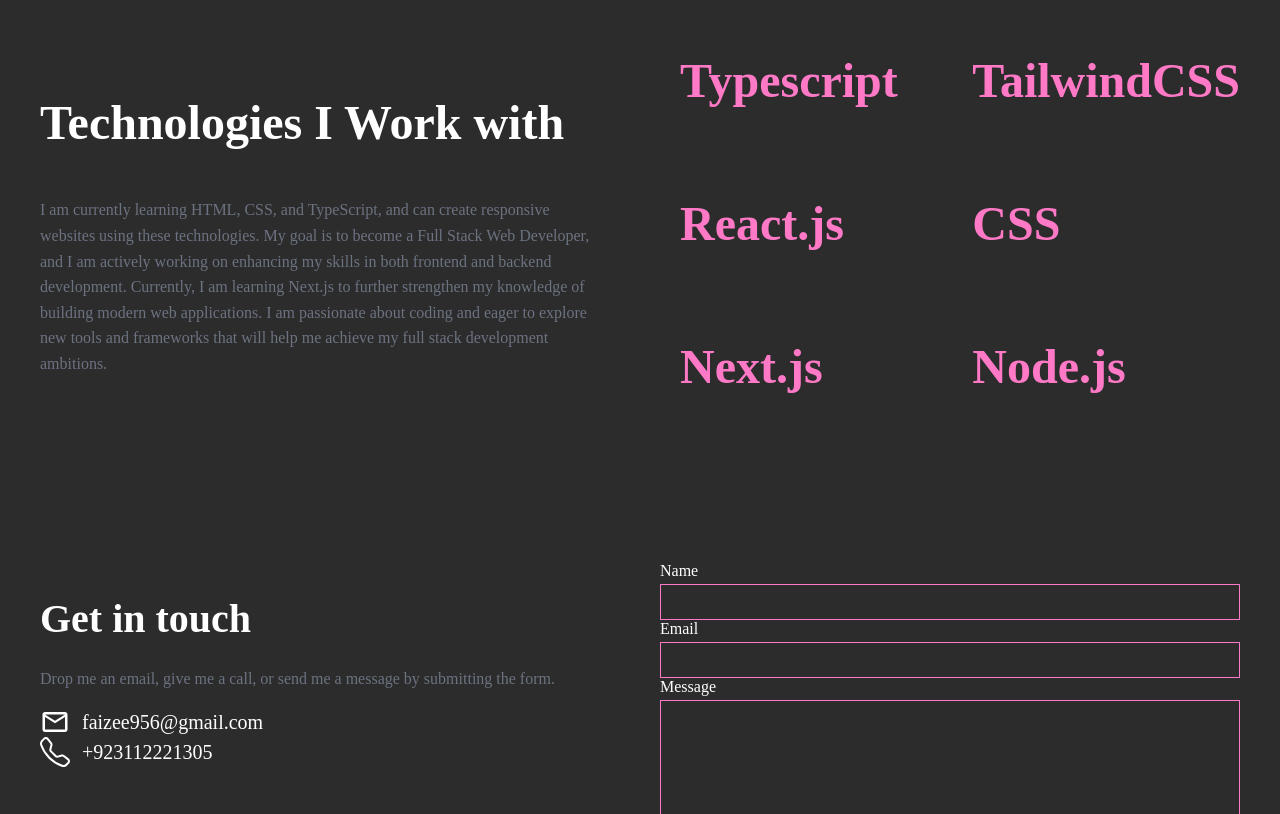
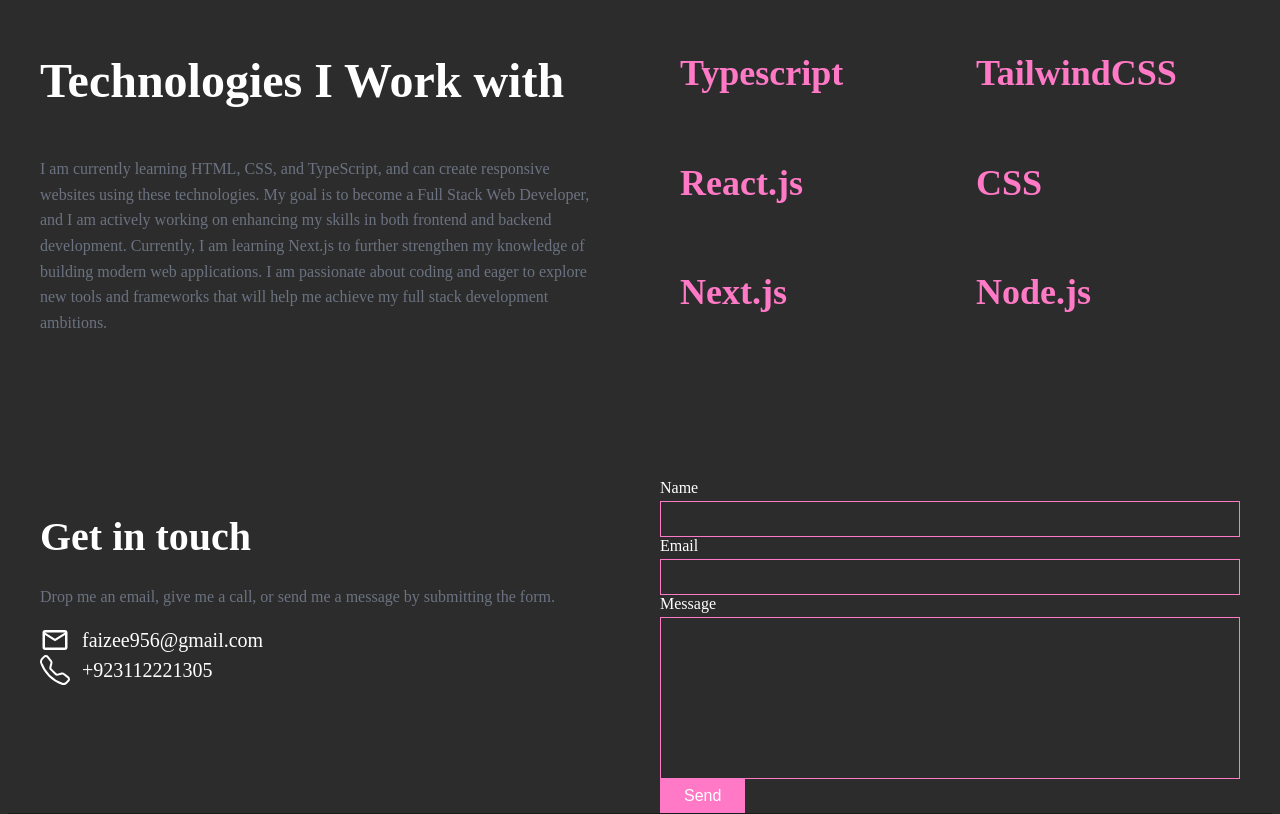
Before and after one commit to mrfaizee12/personal-portfolio, a Next.js app: page / in a window 1280 px wide. Shown: the part 2893-3707 px from the top of the page. Built offline with nearby package versions, Linux system fonts and the light colour scheme.

Commit message:
Updated font sizes and custom CSS styles for improved readability

```diff
--- a/src/app/globals.css
+++ b/src/app/globals.css
@@ -94,7 +94,7 @@
   }
 
   .typewriter-text {
-    font-size: 1.25rem; /* Adjust font size for mobile */
+    font-size: 2rem; /* Adjust font size for mobile */
     text-align: center;
   }
 
@@ -405,19 +405,19 @@
   display: grid;
   grid-template-columns: repeat(2, 1fr); /* grid-cols-2 */
   gap: 2rem;
-  font-size: 1.25rem; /* Reduced size for mobile */
+  font-size: 1.20rem; /* Reduced size for mobile */
   color: #ff79c6; /* text-accent */
 }
 
 @media (min-width: 640px) {
   .skills-list {
-    font-size: 1.5rem; /* Slightly larger for tablets */
+    font-size: 1.4rem; /* Slightly larger for tablets */
   }
 }
 
 @media (min-width: 1024px) {
   .skills-list {
-    font-size: 2rem; /* Optimized size for desktops */
+    font-size: 1.50rem; /* Optimized size for desktops */
   }
 }
 
--- a/src/components/Footer.tsx
+++ b/src/components/Footer.tsx
@@ -9,16 +9,16 @@
     <div className="footer-container">
       <p className="footer-text">Follow me on social media</p>
       <div className="footer-icons">
-        <a href="https://instagram.com" target="_blank" rel="noopener noreferrer" className="footer-icon">
+        <a href="https://www.instagram.com/welcometofaizeecity/" target="_blank" rel="noopener noreferrer" className="footer-icon">
           <IoLogoInstagram />
         </a>
-        <a href="https://facebook.com" target="_blank" rel="noopener noreferrer" className="footer-icon">
+        <a href="https://web.facebook.com/faizan.anjum.7334" target="_blank" rel="noopener noreferrer" className="footer-icon">
           <IoLogoFacebook />
         </a>
-        <a href="https://linkedin.com" target="_blank" rel="noopener noreferrer" className="footer-icon">
+        <a href="https://www.linkedin.com/in/faizan-anjum-a044912b8/" target="_blank" rel="noopener noreferrer" className="footer-icon">
           <FaLinkedin />
         </a>
-        <a href="https://github.com" target="_blank" rel="noopener noreferrer" className="footer-icon">
+        <a href="https://github.com/mrfaizee12" target="_blank" rel="noopener noreferrer" className="footer-icon">
           <SiGithub />
         </a>
       </div>
```
